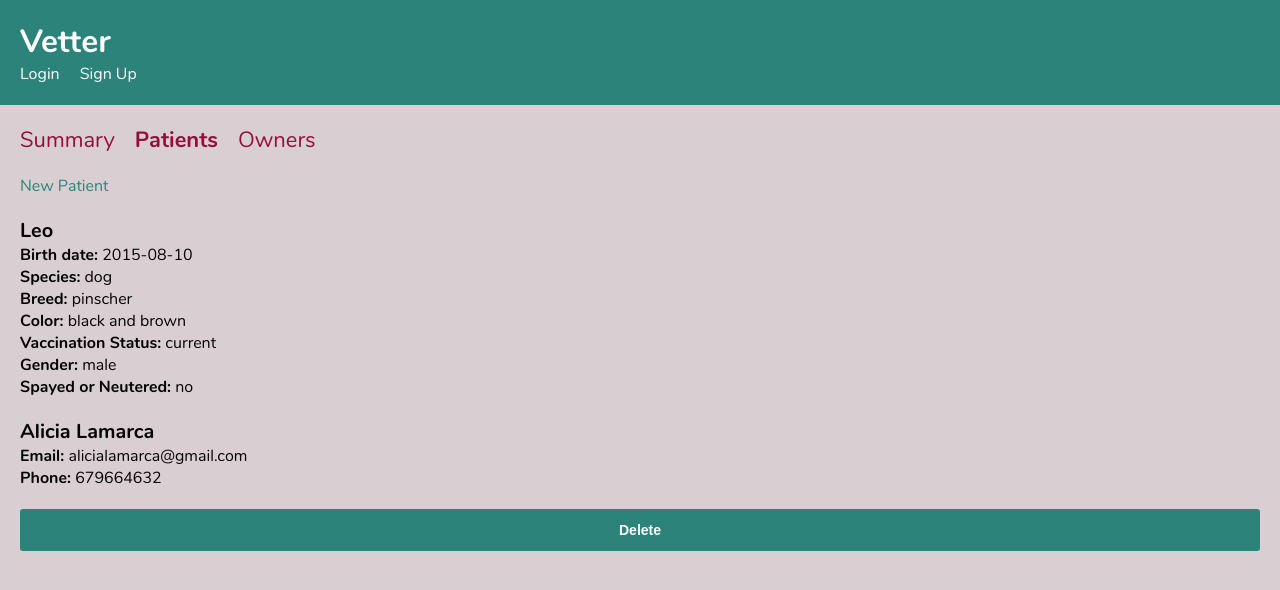
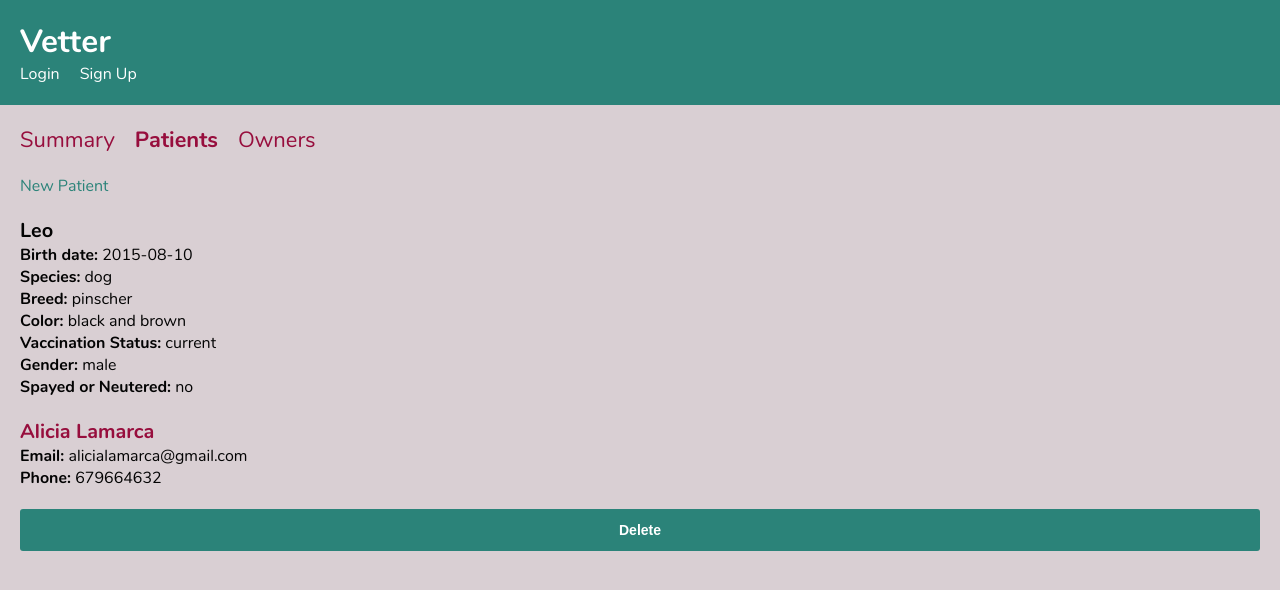
Before and after one commit to rafaelalma/vetter-client, a React (Create React App) app: page /dashboard/patients/1 in a window 1280 px wide. Shown: the top 590 px of the page. Built offline with nearby package versions, Linux system fonts and the light colour scheme; data requests are answered from the project's data file.

Commit message:
Add links to PetCard and OwnerInformation

```diff
--- a/src/views/Dashboard/Owners/OwnerDetails/PetsList/PetCard/PetCard.jsx
+++ b/src/views/Dashboard/Owners/OwnerDetails/PetsList/PetCard/PetCard.jsx
@@ -1,13 +1,15 @@
 import propTypes from "prop-types";
+import { Link } from "react-router-dom";
 import "./PetCard.scss";
 
 export default function PetCard({ pet }) {
-  const { name } = pet;
+  const { id, name } = pet;
 
   return (
     <li className="PetCard">
-      {/* // TODO: link to patient with pet id */}
-      <img src="" alt="" width="100" height="100" className="pet-card-img" />
+      <Link to={`/dashboard/patients/${id}`}>
+        <img src="" alt="" width="100" height="100" className="pet-card-img" />
+      </Link>
       <h3>{name}</h3>
     </li>
   );
--- a/src/views/Dashboard/Patients/PatientDetails/OwnerInformation/OwnerInformation.jsx
+++ b/src/views/Dashboard/Patients/PatientDetails/OwnerInformation/OwnerInformation.jsx
@@ -3,6 +3,7 @@ import useFetch from "hooks/useFetch.hook";
 import useFirstTimeGetSet from "hooks/useFirstTimeGetSet.hook";
 import propTypes from "prop-types";
 import { useState } from "react";
+import { Link } from "react-router-dom";
 import "./OwnerInformation.scss";
 
 export default function OwnerInformation({ id }) {
@@ -26,7 +27,9 @@ export default function OwnerInformation({ id }) {
   ) : (
     <div className="OwnerInformation">
       <h3>
-        {first_name} {last_name}
+        <Link to={`/dashboard/owners/${id}`} className="link-accent">
+          {first_name} {last_name}
+        </Link>
       </h3>
       <p>
         <strong>Email: </strong>
```
